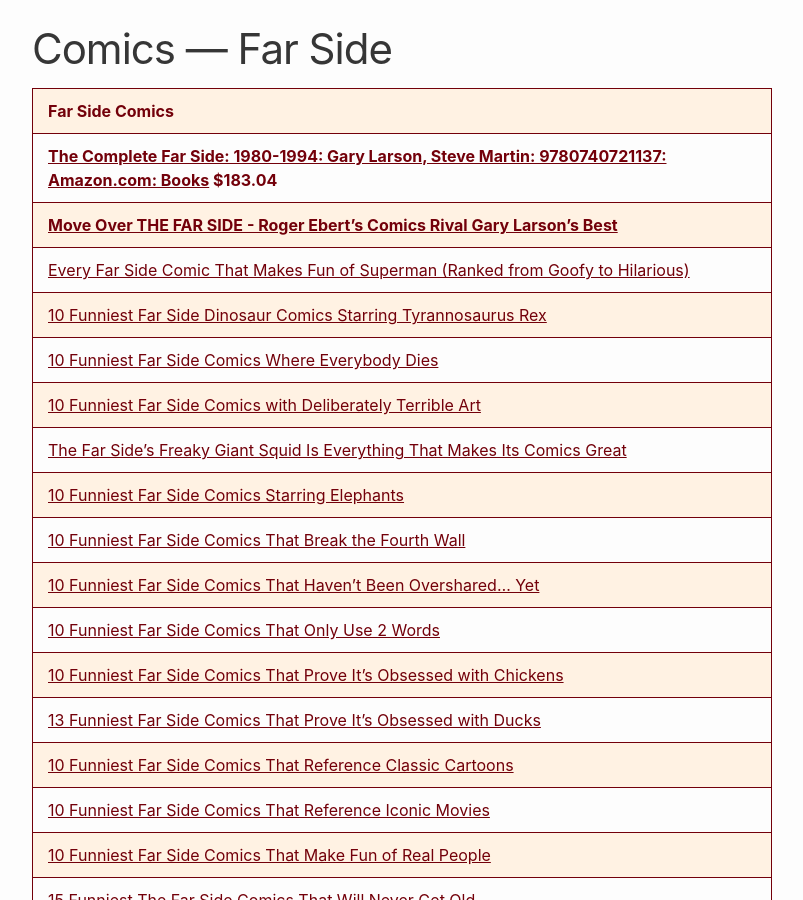
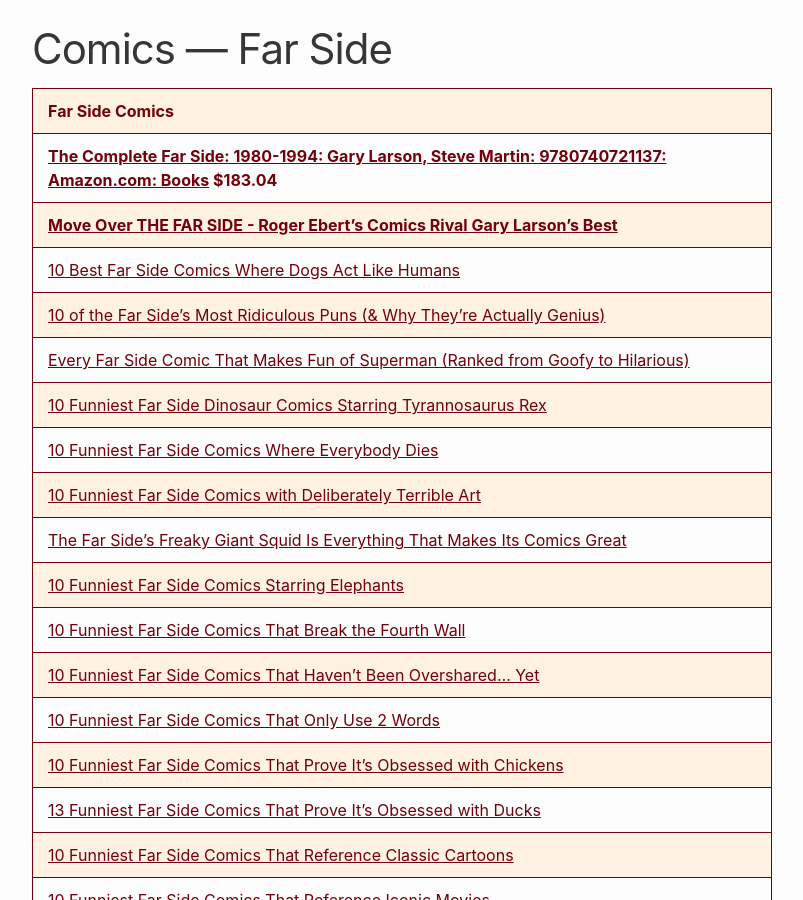
Before and after one commit to RalphHightower/RalphHightower, a Jekyll site: the page built from Comics/FarSide.md, in a window 1280 px wide and 900 px high, scrolled down 1499 px. Shown: the whole window, without its empty margins (238-1041 px from the left). Built offline with Jekyll 4.4.1, drawn with Linux system fonts in a browser that asks for light colours; our own code applies the rules of GitHub Pages for plain Markdown files.

Commit message:
[docs](doc): Update FarSide(more comics)

```diff
--- a/Comics/FarSide.md
+++ b/Comics/FarSide.md
@@ -4,6 +4,8 @@
 |---|
 | **[The Complete Far Side: 1980-1994: Gary Larson, Steve Martin: 9780740721137: Amazon.com: Books](https://www.amazon.com/Complete-Far-Side-1980-1994/dp/0740721135/ref=bmx_dp_5j8xbiro_sccl_2_1/139-4061656-3088856?pd_rd_w=AKqbL&content-id=amzn1.sym.1ad6a7e4-3d81-4546-a32b-8902c9f127c5&pf_rd_p=1ad6a7e4-3d81-4546-a32b-8902c9f127c5&pf_rd_r=TK8SZ3A1X6GSTSE0T7WV&pd_rd_wg=gmbnJ&pd_rd_r=29caf881-d843-423b-a9b7-4f4e0296bbf9&pd_rd_i=0740721135&psc=1 ) $183.04** |
 | **[Move Over THE FAR SIDE - Roger Ebert's Comics Rival Gary Larson's Best](https://screenrant.com/roger-ebert-funniest-comics-new-yorker-far-side/ )** |
+| [10 Best Far Side Comics Where Dogs Act Like Humans](https://screenrant.com/best-far-side-comics-dogs-act-like-humans/ ) |
+| [10 of the Far Side's Most Ridiculous Puns (& Why They're Actually Genius)](https://screenrant.com/far-side-funniest-puns-gary-larson-wordplay/ ) |
 | [Every Far Side Comic That Makes Fun of Superman (Ranked from Goofy to Hilarious)](https://screenrant.com/funniest-far-side-comics-superman-gary-larson-superhero/ ) |
 | [10 Funniest Far Side Dinosaur Comics Starring Tyrannosaurus Rex](https://screenrant.com/funniest-far-side-comics-dinosaurs-trex-tyrannosaurus-rex/ ) |
 | [10 Funniest Far Side Comics Where Everybody Dies](https://screenrant.com/funniest-far-side-comics-about-death-apocalypse/ ) |
```
